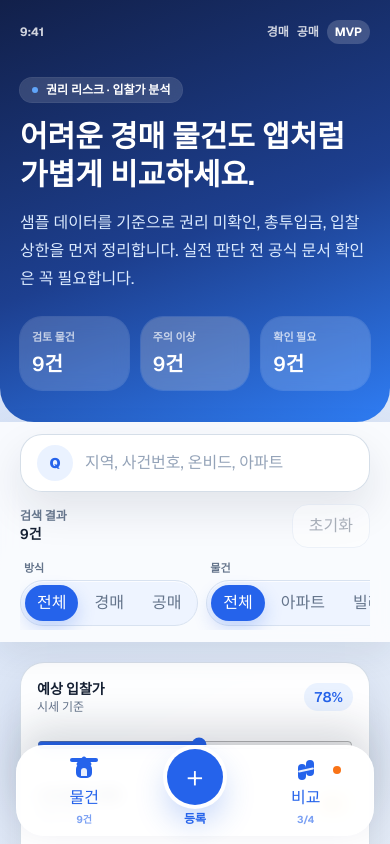
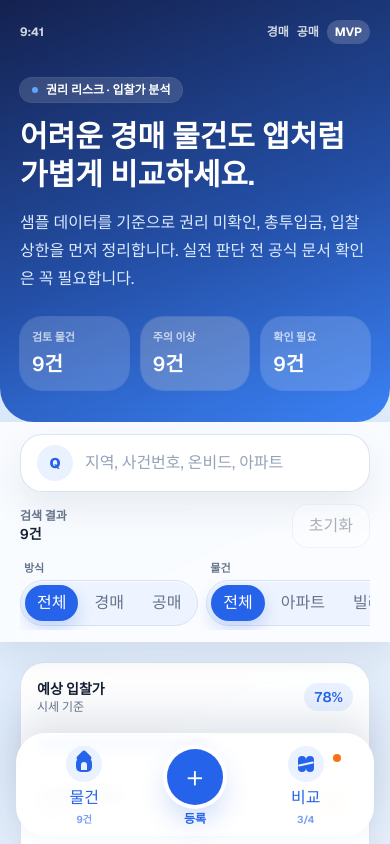
Before and after one commit to jinSsol/auction-risk-analyzer, a Next.js app: page / in a window 390 px wide. Shown: the top 844 px of the page. Built offline with nearby package versions, Linux system fonts and the light colour scheme.

Commit message:
Soften mobile app typography and tabs

```diff
--- a/app/globals.css
+++ b/app/globals.css
@@ -15,7 +15,15 @@
 body {
   background: var(--background);
   color: var(--foreground);
-  font-family: var(--font-geist-sans), Arial, Helvetica, sans-serif;
+  font-family:
+    ui-rounded,
+    "SF Pro Rounded",
+    "Apple SD Gothic Neo",
+    "Pretendard",
+    var(--font-geist-sans),
+    Arial,
+    Helvetica,
+    sans-serif;
 }
 
 button,
@@ -40,21 +48,21 @@ input:focus-visible {
 
 .app-shell {
   background:
-    linear-gradient(155deg, rgba(37, 99, 235, 0.16), transparent 32%),
-    linear-gradient(24deg, rgba(239, 68, 68, 0.07), transparent 28%),
-    #eef3f8;
+    linear-gradient(155deg, rgba(96, 165, 250, 0.2), transparent 34%),
+    linear-gradient(28deg, rgba(251, 146, 60, 0.08), transparent 30%),
+    #f0f5fb;
 }
 
 .hero-surface {
   background:
-    linear-gradient(160deg, #12204a 0%, #1d3f8f 54%, #2f7df4 100%);
+    linear-gradient(160deg, #14214f 0%, #2450a8 56%, #3b82f6 100%);
   color: white;
 }
 
 .app-card {
-  border: 1px solid rgba(207, 217, 229, 0.86);
-  background: rgba(255, 255, 255, 0.94);
-  box-shadow: 0 18px 42px rgba(20, 33, 61, 0.1);
+  border: 1px solid rgba(214, 224, 238, 0.9);
+  background: rgba(255, 255, 255, 0.95);
+  box-shadow: 0 16px 36px rgba(43, 65, 104, 0.09);
 }
 
 .soft-panel {
--- a/app/page.tsx
+++ b/app/page.tsx
@@ -973,7 +973,7 @@ function MobileBottomTabs({
 }) {
   return (
     <nav className="fixed inset-x-0 bottom-0 z-30 px-4 pb-[calc(env(safe-area-inset-bottom)+8px)] md:hidden">
-      <div className="mx-auto grid max-w-md grid-cols-3 items-end rounded-[28px] border border-white/70 bg-white/92 px-3 pb-2 pt-3 shadow-[0_-18px_42px_rgba(21,32,51,0.16)] backdrop-blur">
+      <div className="mx-auto grid max-w-md grid-cols-3 items-end rounded-[30px] border border-white/80 bg-white/94 px-3 pb-2 pt-3 shadow-[0_-16px_38px_rgba(43,65,104,0.14)] backdrop-blur">
         <MobileTabButton
           active={activeTab === "browse"}
           label="물건"
@@ -983,9 +983,9 @@ function MobileBottomTabs({
         />
         <Link
           href="/properties/new"
-          className="button-lift -mt-8 flex min-h-[76px] flex-col items-center justify-start text-center text-xs font-bold text-[#2563EB]"
+          className="button-lift -mt-8 flex min-h-[76px] flex-col items-center justify-start text-center text-xs font-black text-[#2563EB]"
         >
-          <span className="flex h-14 w-14 items-center justify-center rounded-full bg-[#2563EB] text-3xl font-light leading-none text-white shadow-[0_16px_32px_rgba(37,99,235,0.28)] ring-4 ring-white">
+          <span className="flex h-14 w-14 items-center justify-center rounded-full bg-[#2563EB] text-3xl font-light leading-none text-white shadow-[0_14px_28px_rgba(37,99,235,0.24)] ring-4 ring-white">
             +
           </span>
           <span className="mt-1.5">등록</span>
@@ -1023,7 +1023,7 @@ function MobileTabButton({
       type="button"
       aria-pressed={active}
       onClick={onClick}
-      className={`relative flex min-h-[62px] flex-col items-center justify-center rounded-2xl px-2 text-center text-xs font-bold transition ${
+      className={`relative flex min-h-[62px] flex-col items-center justify-center rounded-3xl px-2 text-center text-xs font-black transition ${
         active
           ? "text-[#2563EB]"
           : highlighted
@@ -1031,9 +1031,6 @@ function MobileTabButton({
           : "text-[#64748B]"
       }`}
     >
-      {active ? (
-        <span className="absolute top-0 h-1 w-7 rounded-full bg-[#2563EB]" />
-      ) : null}
       {highlighted && !active ? (
         <span className="absolute right-5 top-2 h-2 w-2 rounded-full bg-[#F97316] ring-2 ring-white" />
       ) : null}
@@ -1046,21 +1043,22 @@ function MobileTabButton({
 
 function TabIcon({ type, active }: { type: "browse" | "compare"; active: boolean }) {
   const color = active ? "bg-[#2563EB]" : "bg-[#94A3B8]";
+  const shell = active ? "bg-[#EAF2FF]" : "bg-transparent";
 
   if (type === "browse") {
     return (
-      <span className="relative flex h-6 w-6 items-end justify-center" aria-hidden="true">
-        <span className={`absolute bottom-1 h-3.5 w-4 rounded-[5px] ${color}`} />
-        <span className={`absolute bottom-3 h-3 w-3 rotate-45 rounded-[3px] ${color}`} />
-        <span className="absolute bottom-1.5 h-2 w-1.5 rounded-t-full bg-white/90" />
+      <span className={`relative flex h-9 w-9 items-end justify-center rounded-full ${shell}`} aria-hidden="true">
+        <span className={`absolute bottom-2.5 h-3.5 w-4 rounded-[5px] ${color}`} />
+        <span className={`absolute bottom-4.5 h-3 w-3 rotate-45 rounded-[3px] ${color}`} />
+        <span className="absolute bottom-3 h-2 w-1.5 rounded-t-full bg-white/90" />
       </span>
     );
   }
 
   return (
-    <span className="relative flex h-6 w-6 items-center justify-center" aria-hidden="true">
-      <span className={`absolute left-1 top-1.5 h-4 w-2 rounded-full ${color}`} />
-      <span className={`absolute right-1 bottom-1.5 h-4 w-2 rounded-full ${color}`} />
+    <span className={`relative flex h-9 w-9 items-center justify-center rounded-full ${shell}`} aria-hidden="true">
+      <span className={`absolute left-2.5 top-2.5 h-4 w-2 rounded-full ${color}`} />
+      <span className={`absolute bottom-2.5 right-2.5 h-4 w-2 rounded-full ${color}`} />
       <span className="absolute h-0.5 w-4 -rotate-12 rounded-full bg-white/90" />
     </span>
   );
```
